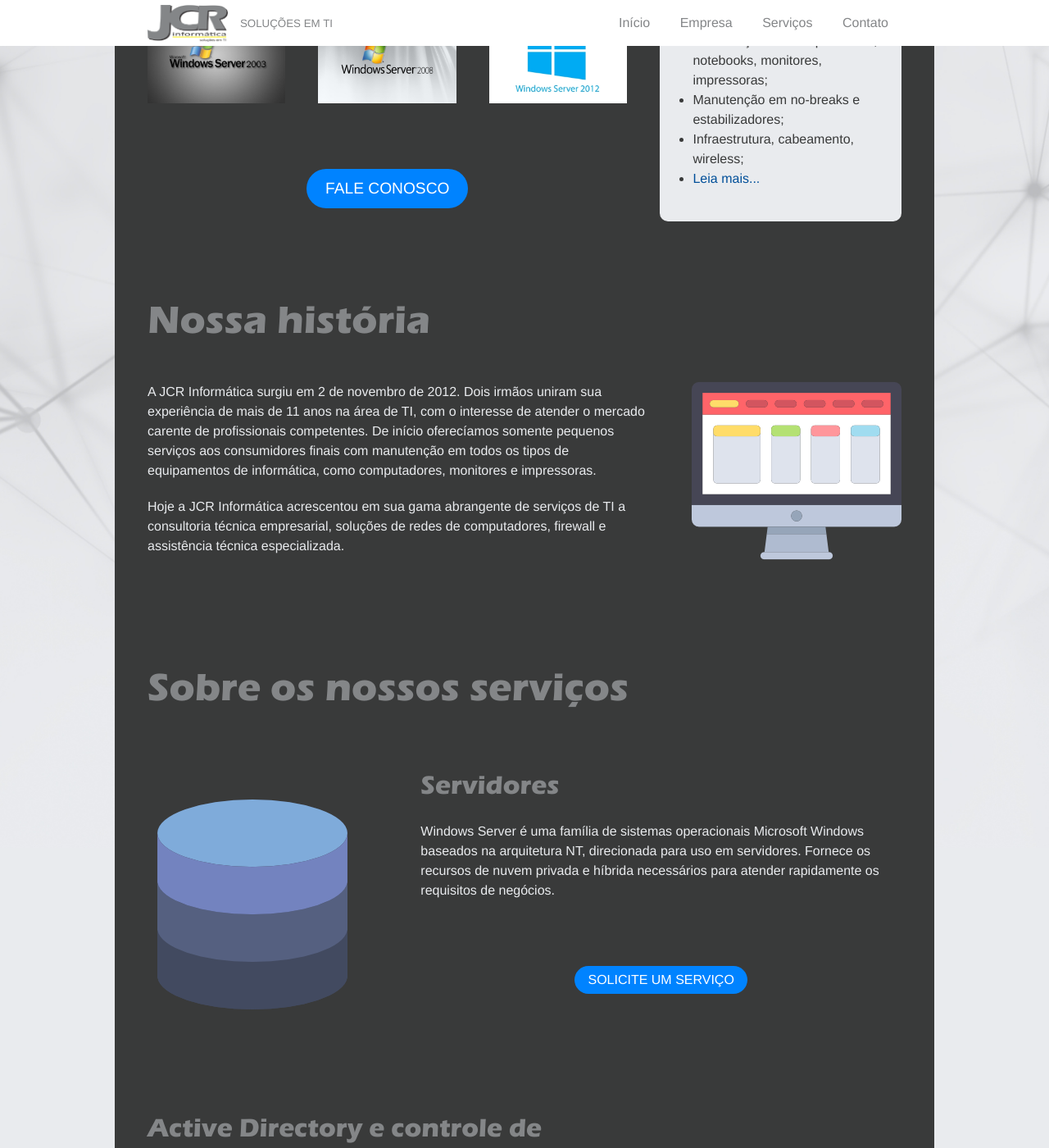
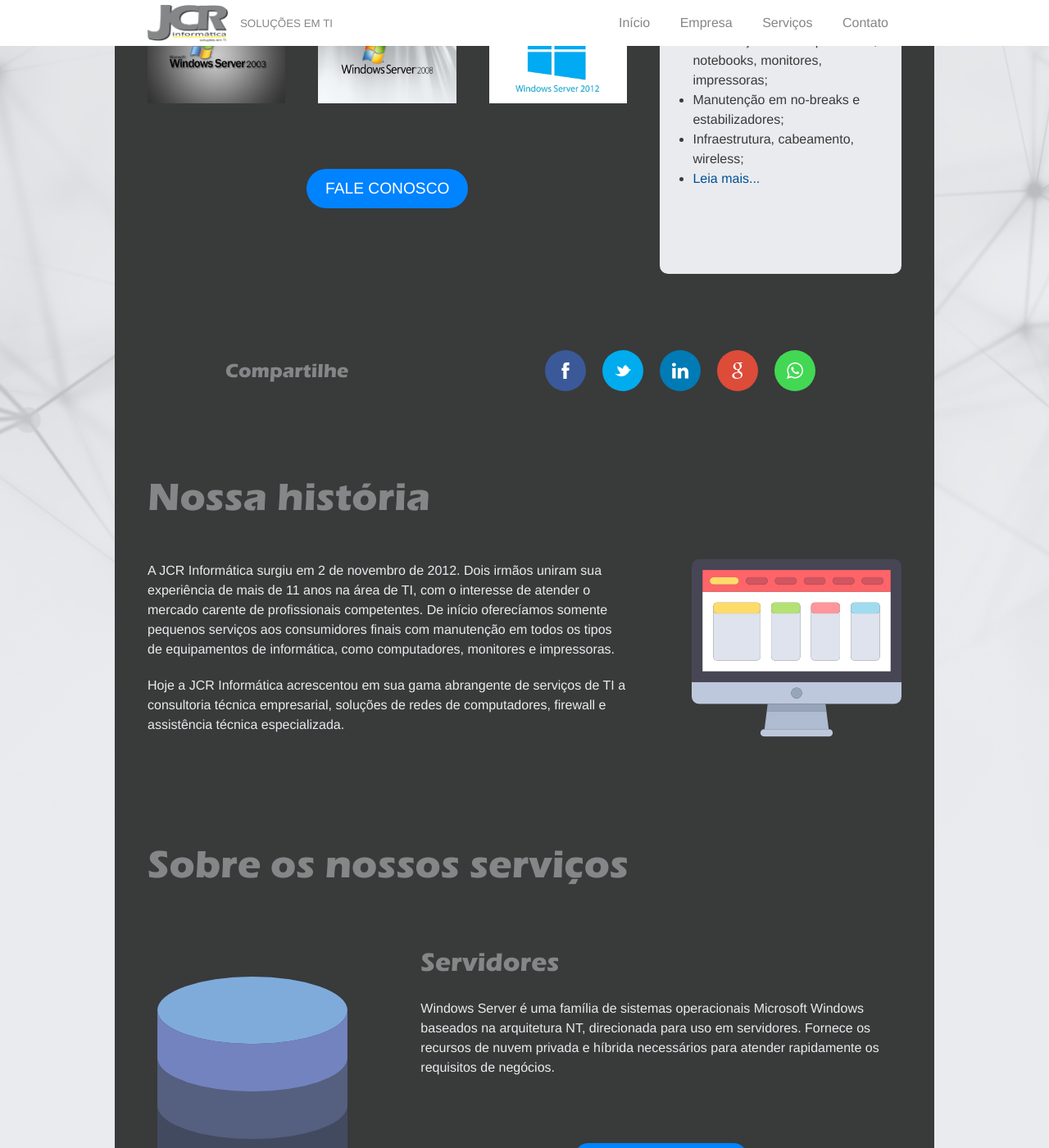
Before and after one commit to JCRInformatica/JCRInformatica.github.io, a Jekyll site: the page built from index.html, in a window 1280 px wide and 1400 px high, scrolled down 583 px. Shown: the whole window at 82% size. Built offline with Jekyll 4.4.1, drawn with Linux system fonts in a browser that asks for light colours.

Commit message:
Botões de compartilhamento

```diff
--- a/_includes/footer.html
+++ b/_includes/footer.html
@@ -5,11 +5,9 @@
     <h2 class="footer-heading">{{ site.title }}</h2>
 
     <div data-grid="center spacing">
-      <div data-cell="1of2">
+      <div data-cell="1of2" class="share-heading">
         <p><strong>Compartilhe</strong></p>
-        <ul>
-          <li>Redes sociais</li>
-        </ul>
+        {% include share/widget.html position='rodape' %}
       </div>
 
       <div data-cell="1of2">
--- /dev/null
+++ b/_includes/share/btn-facebook.html
@@ -0,0 +1,2 @@
+{% assign href = site.url | append: site.baseurl | append: page.url %}
+<a class="{{ include.class }}" target="_blank" href="https://www.facebook.com/sharer/sharer.php?u={{ href | cgi_escape }}&amp;src=sdkpreparse" onclick="ga('send', 'event', 'Compartilhar', 'Facebook', location.pathname + ' @ ' + '{{ include.class | append: ' ' | append: include.position }}');" title="Compartilhar no Facebook">{% include icon/facebook-letter.svg %}</a>
--- /dev/null
+++ b/_includes/share/btn-google-plus.html
@@ -0,0 +1,2 @@
+{% assign href = site.url | append: site.baseurl | append: page.url %}
+<a class="{{ include.class }}" href="https://plus.google.com/share?url={{ href | cgi_escape }}" target="_blank" onclick="ga('send', 'event', 'Compartilhar', 'Google Plus', location.pathname + ' @ ' + '{{ include.class | append: ' ' | append: include.position }}');" title="Compartilhar no Google Plus">{% include icon/google.svg %}</a>
--- /dev/null
+++ b/_includes/share/btn-linkedin.html
@@ -0,0 +1,2 @@
+{% assign href = site.url | append: site.baseurl | append: page.url %}
+<a class="{{ include.class }}" href="https://www.linkedin.com/shareArticle?mini=true&url={{ href | cgi_escape }}" onclick="ga('send', 'event', 'Compartilhar', 'Linkedin', location.pathname + ' @ ' + '{{ include.class | append: ' ' | append: include.position }}');" target="_blank" title="Compartilhar no Linkedin">{% include icon/linkedin.svg %}</a>
--- /dev/null
+++ b/_includes/share/btn-twitter.html
@@ -0,0 +1,7 @@
+{% assign href = site.url | append: site.baseurl | append: page.url %}
+{% if page.title %}
+	{% assign title = page.title %}
+{% else %}
+	{% assign title = site.title %}
+{% endif %}
+<a class="{{ include.class }}" target="_blank" href="https://twitter.com/intent/tweet?text={{ title | append: '' | cgi_escape }}&url={{ href | cgi_escape }}" onclick="ga('send', 'event', 'Compartilhar', 'Twitter', location.pathname + ' @ ' + '{{ include.class | append: ' ' | append: include.position }}');" title="Compartilhar no Twitter">{% include icon/twitter.svg %}</a>
--- /dev/null
+++ b/_includes/share/btn-whatsapp.html
@@ -0,0 +1,2 @@
+{% assign href = site.url | append: site.baseurl | append: page.url %}
+<a class="{{ include.class }}" href="whatsapp://send?text={{ page.title | append: ' ' | append: href | cgi_escape }}" target="_top" onclick="window.parent.null;ga('send', 'event', 'Compartilhar', 'Whatsapp', location.pathname + ' @ ' + '{{ include.class | append: ' ' | append: include.position }}');" title="Enviar pelo Whatsapp (apenas no celular)">{% include icon/whatsapp.svg %}</a>
--- /dev/null
+++ b/_includes/share/widget.html
@@ -0,0 +1,38 @@
+<div class="share-widget" data-grid="center row wrap">
+
+	<div data-cell="shrink">
+		{% include share/btn-facebook.html
+			class    = 'share-btn btn-fb'
+			position = include.position
+		%}
+	</div>
+
+	<div data-cell="shrink">
+		{% include share/btn-twitter.html
+			class    = 'share-btn btn-tw'
+			position = include.position
+		%}
+	</div>
+
+	<div data-cell="shrink">
+		{% include share/btn-linkedin.html
+			class    = 'share-btn btn-li'
+			position = include.position
+		%}
+	</div>
+
+	<div data-cell="shrink">
+		{% include share/btn-google-plus.html
+			class    = 'share-btn btn-gp'
+			position = include.position
+		%}
+	</div>
+
+	<div data-cell="shrink">
+		{% include share/btn-whatsapp.html
+			class    = 'share-btn btn-wa'
+			position = include.position
+		%}
+	</div>
+
+</div>
--- a/_sass/_base.sass
+++ b/_sass/_base.sass
@@ -91,7 +91,7 @@ a
     text-decoration: none
     color: darken($brand-color, 20%)
 
-    &:hover, &:focus
+    &:hover, &:active, &:focus
         color: $brand-color
         text-decoration: underline
 
@@ -184,10 +184,70 @@ pre
     margin: $spacing-unit * 2 auto
     text-align: center
 
-.float-left
-    float: left
-.float-right
-    float: right
+
+
++media-greater($on-palm)
+    .float-left
+        float: left
+    .float-right
+        float: right
+
+
+
+
+
+
+.share-heading
+    text-align: center
+
+
+.share-widget
+    .share-btn
+        display: block
+        width: 50px
+        height: 50px
+        padding: 10px 15px
+        margin: 10px
+        border: none
+        border-radius: 500px
+        color: #fff
+        transition: .4s cubic-bezier(0, 1, 0.5, 2)
+
+        &:hover, &:focus
+            color: #fff
+
+        svg
+            width: 20px
+            height: 30px
+            path
+                fill: currentcolor
+
+    .btn-fb
+        background-color: #3b5998
+        &:hover, &:focus
+            transform: translateY(0)
+            box-shadow: 0 0 0 3px #fff, 0 0 0 8px #3b5998
+    .btn-tw
+        background-color: #00aced
+        &:hover, &:focus
+            transform: translateY(0)
+            box-shadow: 0 0 0 3px #fff, 0 0 0 8px #00aced
+    .btn-li
+        background-color: #007bb5
+        &:hover, &:focus
+            transform: translateY(0)
+            box-shadow: 0 0 0 3px #fff, 0 0 0 8px #007bb5
+    .btn-gp
+        background-color: #dd4b39
+        &:hover, &:focus
+            transform: translateY(0)
+            box-shadow: 0 0 0 3px #fff, 0 0 0 8px #dd4b39
+    .btn-wa
+        background-color: #43d854
+        &:hover, &:focus
+            transform: translateY(0)
+            box-shadow: 0 0 0 3px #fff, 0 0 0 8px #43d854
+
 
 
 
@@ -204,7 +264,7 @@ pre
     transition: .4s cubic-bezier(0, 1, 0.5, 2)
     transform: translate(0)
 
-    &:visited, &:hover
+    &:visited, &:hover, &:active
         color: #fff
         text-decoration: none
 
--- a/_sass/_grid.sass
+++ b/_sass/_grid.sass
@@ -53,24 +53,26 @@
 
     +module(cell)
 
-        +variant(nospace)
-            margin-left: 0 !important
-            margin-right: 0 !important
-        +variant(shrink)
-            flex: 0 1 auto
-
         +variant(1of2)
             flex-basis: 50%
         +variant(1of3)
             flex-basis: 33.333%
         +variant(1of4)
             flex-basis: 25%
+        +variant(3of4)
+            flex-basis: 75%
         +variant(2of3)
             flex-basis: 66.666%
 
+        +variant(nospace)
+            margin-left: 0
+            margin-right: 0
+        +variant(shrink)
+            flex: 0 1 auto
+
         +media-query($on-palm)
-            margin-left: 0 !important
-            margin-right: 0 !important
+            margin-left: 0
+            margin-right: 0
 
             +variant(nospace)
                 margin-bottom: 0
--- a/_sass/_layout.sass
+++ b/_sass/_layout.sass
@@ -1,3 +1,4 @@
+
 
 .site-header
     min-height: 56px
@@ -38,11 +39,12 @@
     .menu-icon
         display: none
     .page-link
-        line-height: $base-line-height
+        line-height: 56px
         padding: 0 1em
         transition: .3s ease-in-out
 
     +media-greater($on-palm)
+        overflow: hidden // Vazamento do :hover->padding em alguns navegadores
 
         .page-link
             &:hover, &:focus
@@ -52,7 +54,7 @@
 
     +media-query($on-palm)
         position: absolute
-        top: 9px
+        top: 0
         right: $spacing-unit / 2
         border-radius: 5px
         text-align: right
@@ -61,9 +63,9 @@
             display: block
             float: right
             width: 36px
-            height: 26px
-            line-height: 0
-            padding-top: 10px
+            height: 36px
+            line-height: 1
+            padding-top: 20px
             text-align: center
             > svg
                 width: 18px
@@ -94,9 +96,6 @@
         .page-link
             display: block
             padding: 5px 10px
-            &:not(:last-child)
-                margin-right: 0
-            margin-left: 20px
 
 
 
@@ -181,7 +180,22 @@
 
 .section-empresa
 
-    .empresa-aside
+    +media-query($on-laptop)
+        .empresa-sobre
+            flex-direction: column
+            .empresa-excerpt
+                margin-right: 0
+            .empresa-figure
+                max-height: 120px
+            > *
+                flex-basis: auto
+
+    +media-greater($on-palm)
+        .historia-figure
+            order: 1
+            margin-right: 0
+            margin-left: $spacing-unit
+
 
 .section-servicos
 
--- a/index.html
+++ b/index.html
@@ -30,15 +30,15 @@ sections:
 <section class="page-content first section-empresa" id="empresa">
   <div class="wrapper">
 
-    <div data-grid="spacing start">
-      <article data-cell="2of3">
+    <div data-grid="spacing" class="empresa-sobre">
+      <article data-cell="2of3" class="empresa-excerpt">
         <h2>Sobre nós</h2>
         <p>Somos uma empresa de soluções em TI completa e apaixonada pela evolução tecnológica. Formamos uma equipe técnica selecionada e qualificada com muito cuidado e atenção, com o preparo para apresentar sempre as melhores soluções para cuidar da sua empresa.</p>
 
-        <div data-grid="row nowrap spacing">
-          <div data-cell=""><img src="{{ '/img/Windows-Server-2003.jpg' | prepend: site.baseurl }}" alt="Windows Server 2003"></div>
-          <div data-cell=""><img src="{{ '/img/Windows-Server-2008.jpg' | prepend: site.baseurl }}" alt="Windows Server 2008"></div>
-          <div data-cell=""><img src="{{ '/img/Windows-Server-2012.jpg' | prepend: site.baseurl }}" alt="Windows Server 2012"></div>
+        <div data-grid="row nowrap spacing" class="empresa-figure">
+          <div data-cell="1of3"><img src="{{ '/img/Windows-Server-2003.jpg' | prepend: site.baseurl }}" alt="Windows Server 2003"></div>
+          <div data-cell="1of3"><img src="{{ '/img/Windows-Server-2008.jpg' | prepend: site.baseurl }}" alt="Windows Server 2008"></div>
+          <div data-cell="1of3"><img src="{{ '/img/Windows-Server-2012.jpg' | prepend: site.baseurl }}" alt="Windows Server 2012"></div>
         </div>
 
         <div class="call-to-action">
@@ -64,14 +64,19 @@ sections:
       </aside>
     </div>
 
+    <div class="call-to-action" data-grid="center spacing">
+      <h4 class="share-heading">Compartilhe</h4>
+      {% include share/widget.html %}
+    </div>
+
     <article>
       <h2>Nossa história</h2>
-      <div data-grid="">
+      <div data-grid="center spacing">
+        <div data-cell="1of3" class="historia-figure"><img src="/img/icons/monitor.png" alt="computador" class="float-right"></div>
         <div data-cell="2of3">
           <p>A JCR Informática surgiu em 2 de novembro de 2012. Dois irmãos uniram sua experiência de mais de 11 anos na área de TI, com o interesse de atender o mercado carente de profissionais competentes. De início oferecíamos somente pequenos serviços aos consumidores finais com manutenção em todos os tipos de equipamentos de informática, como computadores, monitores e impressoras.</p>
           <p>Hoje a JCR Informática acrescentou em sua gama abrangente de serviços de TI a consultoria técnica empresarial, soluções de redes de computadores, firewall e assistência técnica especializada.</p>
         </div>
-        <div data-cell="1of3"><img src="/img/icons/monitor.png" alt="computador" class="float-right"></div>
       </div>
     </article>
 
```
Also changed, not shown: _includes/icon/facebook-letter.svg (added), _includes/icon/google.svg (added), _includes/icon/linkedin.svg (added), _includes/icon/twitter.svg (added), _includes/icon/whatsapp.svg (added).
